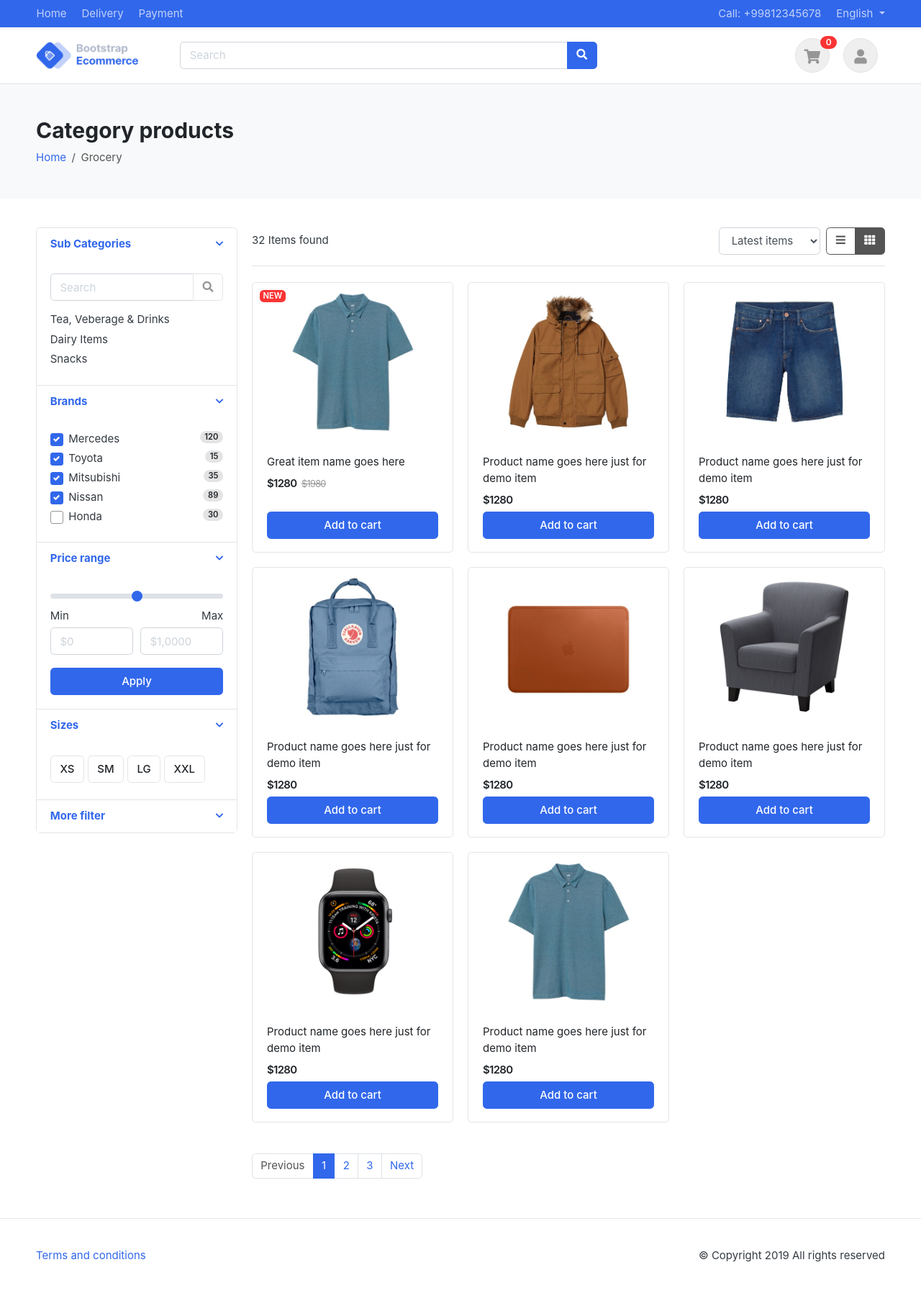
After one commit to jahirbd350/php-mysql-ecommerce, a PHP site: page /isd-ecommerce/category_page.php?category_id=6 in a window 1280 px wide. The commit adds this page. Shown: the whole page at 72% size. Run offline with PHP 8.4, Linux system fonts and the light colour scheme; data comes from the database, SQL or seed files in the repository.

Commit message:
12 Jan 21 Updated

```diff
--- a/app/classes/Category.php
+++ b/app/classes/Category.php
@@ -143,4 +143,15 @@ class Category extends Database
             die('AllActiveCategory error : '.mysqli_error($link));
         }
     }
+
+    public function categoryInfoById($id){
+        $link = Database::db_connect();
+        $sql = "SELECT * FROM category WHERE category_id='$id'";
+
+        if (mysqli_query($link,$sql)){
+            return mysqli_query($link,$sql);
+        } else {
+            die('categoryInfoById error : '.mysqli_error($link));
+        }
+    }
 }
--- a/app/classes/SubCategory.php
+++ b/app/classes/SubCategory.php
@@ -98,4 +98,14 @@ class SubCategory
         }
     }
 
+    public function subCategoryByCategoryId($categoryId){
+        $link = Database::db_connect();
+        $sql = "SELECT * FROM sub_category WHERE category_id = '$categoryId'";
+        if (mysqli_query($link, $sql)) {
+            return mysqli_query($link,$sql);
+        } else {
+            die('subCategoryByCategoryId Query Problem ' . mysqli_error($link));
+        }
+    }
+
 }
--- /dev/null
+++ b/category_page.php
@@ -0,0 +1,418 @@
+<?php
+session_start();
+include 'vendor/autoload.php';
+use App\classes\Category;
+use App\classes\Product;
+use App\classes\SubCategory;
+
+$category_id = $_GET['category_id'];
+
+$category = new Category();
+$categoryinfo = mysqli_fetch_assoc($category->categoryInfoById($category_id));
+
+$subCategory = new SubCategory();
+$subCategoryInfo = $subCategory->subCategoryByCategoryId($category_id);
+
+if(isset($_GET["action"]))
+{
+    if($_GET["action"] == "deleteCartItem")
+    {
+        foreach($_SESSION["shopping_cart"] as $keys => $values)
+        {
+            if($values["item_id"] == $_GET["id"])
+            {
+                unset($_SESSION["shopping_cart"][$keys]);
+                //echo '<script>alert("Item Removed")</script>';
+                //echo '<script>window.location="product_details.php"</script>';
+            }
+        }
+    }
+}
+
+    include 'header.php';
+?>
+
+
+<!-- ========================= SECTION PAGETOP ========================= -->
+<section class="section-pagetop bg">
+<div class="container">
+	<h2 class="title-page">Category products</h2>
+	<nav>
+	<ol class="breadcrumb text-white">
+	    <li class="breadcrumb-item"><a href="index.php">Home</a></li>
+	    <li class="breadcrumb-item active" aria-current="page"><?php echo $categoryinfo['category_name']?></li>
+	</ol>
+	</nav>
+</div> <!-- container //  -->
+</section>
+<!-- ========================= SECTION INTRO END// ========================= -->
+
+<!-- ========================= SECTION CONTENT ========================= -->
+<section class="section-content padding-y">
+<div class="container">
+
+<div class="row">
+	<aside class="col-md-3">
+
+<div class="card">
+	<article class="filter-group">
+		<header class="card-header">
+			<a href="#" data-toggle="collapse" data-target="#collapse_1" aria-expanded="true" class="">
+				<i class="icon-control fa fa-chevron-down"></i>
+				<h6 class="title">Sub Categories</h6>
+			</a>
+		</header>
+		<div class="filter-content collapse show" id="collapse_1" style="">
+			<div class="card-body">
+				<form class="pb-3">
+				<div class="input-group">
+				  <input type="text" class="form-control" placeholder="Search">
+				  <div class="input-group-append">
+				    <button class="btn btn-light" type="button"><i class="fa fa-search"></i></button>
+				  </div>
+				</div>
+				</form>
+
+				<ul class="list-menu">
+                    <?php
+                    while ($subCategoryInfoDetails = mysqli_fetch_assoc($subCategoryInfo)) { ?>
+                        <li><a href="#"><?php echo $subCategoryInfoDetails['sub_category_name']; ?></a></li>
+                    <?php } ?>
+
+				</ul>
+
+			</div> <!-- card-body.// -->
+		</div>
+	</article> <!-- filter-group  .// -->
+	<article class="filter-group">
+		<header class="card-header">
+			<a href="#" data-toggle="collapse" data-target="#collapse_2" aria-expanded="true" class="">
+				<i class="icon-control fa fa-chevron-down"></i>
+				<h6 class="title">Brands </h6>
+			</a>
+		</header>
+		<div class="filter-content collapse show" id="collapse_2" style="">
+			<div class="card-body">
+				<label class="custom-control custom-checkbox">
+				  <input type="checkbox" checked="" class="custom-control-input">
+				  <div class="custom-control-label">Mercedes
+				  	<b class="badge badge-pill badge-light float-right">120</b>  </div>
+				</label>
+				<label class="custom-control custom-checkbox">
+				  <input type="checkbox" checked="" class="custom-control-input">
+				  <div class="custom-control-label">Toyota
+				  	<b class="badge badge-pill badge-light float-right">15</b>  </div>
+				</label>
+				<label class="custom-control custom-checkbox">
+				  <input type="checkbox" checked="" class="custom-control-input">
+				  <div class="custom-control-label">Mitsubishi
+				  	<b class="badge badge-pill badge-light float-right">35</b> </div>
+				</label>
+				<label class="custom-control custom-checkbox">
+				  <input type="checkbox" checked="" class="custom-control-input">
+				  <div class="custom-control-label">Nissan
+				  	<b class="badge badge-pill badge-light float-right">89</b> </div>
+				</label>
+				<label class="custom-control custom-checkbox">
+				  <input type="checkbox" class="custom-control-input">
+				  <div class="custom-control-label">Honda
+				  	<b class="badge badge-pill badge-light float-right">30</b>  </div>
+				</label>
+	</div> <!-- card-body.// -->
+		</div>
+	</article> <!-- filter-group .// -->
+	<article class="filter-group">
+		<header class="card-header">
+			<a href="#" data-toggle="collapse" data-target="#collapse_3" aria-expanded="true" class="">
+				<i class="icon-control fa fa-chevron-down"></i>
+				<h6 class="title">Price range </h6>
+			</a>
+		</header>
+		<div class="filter-content collapse show" id="collapse_3" style="">
+			<div class="card-body">
+				<input type="range" class="custom-range" min="0" max="100" name="">
+				<div class="form-row">
+				<div class="form-group col-md-6">
+				  <label>Min</label>
+				  <input class="form-control" placeholder="$0" type="number">
+				</div>
+				<div class="form-group text-right col-md-6">
+				  <label>Max</label>
+				  <input class="form-control" placeholder="$1,0000" type="number">
+				</div>
+				</div> <!-- form-row.// -->
+				<button class="btn btn-block btn-primary">Apply</button>
+			</div><!-- card-body.// -->
+		</div>
+	</article> <!-- filter-group .// -->
+	<article class="filter-group">
+		<header class="card-header">
+			<a href="#" data-toggle="collapse" data-target="#collapse_4" aria-expanded="true" class="">
+				<i class="icon-control fa fa-chevron-down"></i>
+				<h6 class="title">Sizes </h6>
+			</a>
+		</header>
+		<div class="filter-content collapse show" id="collapse_4" style="">
+			<div class="card-body">
+			  <label class="checkbox-btn">
+			    <input type="checkbox">
+			    <span class="btn btn-light"> XS </span>
+			  </label>
+
+			  <label class="checkbox-btn">
+			    <input type="checkbox">
+			    <span class="btn btn-light"> SM </span>
+			  </label>
+
+			  <label class="checkbox-btn">
+			    <input type="checkbox">
+			    <span class="btn btn-light"> LG </span>
+			  </label>
+
+			  <label class="checkbox-btn">
+			    <input type="checkbox">
+			    <span class="btn btn-light"> XXL </span>
+			  </label>
+		</div><!-- card-body.// -->
+		</div>
+	</article> <!-- filter-group .// -->
+	<article class="filter-group">
+		<header class="card-header">
+			<a href="#" data-toggle="collapse" data-target="#collapse_5" aria-expanded="false" class="">
+				<i class="icon-control fa fa-chevron-down"></i>
+				<h6 class="title">More filter </h6>
+			</a>
+		</header>
+		<div class="filter-content collapse in" id="collapse_5" style="">
+			<div class="card-body">
+				<label class="custom-control custom-radio">
+				  <input type="radio" name="myfilter_radio" checked="" class="custom-control-input">
+				  <div class="custom-control-label">Any condition</div>
+				</label>
+
+				<label class="custom-control custom-radio">
+				  <input type="radio" name="myfilter_radio" class="custom-control-input">
+				  <div class="custom-control-label">Brand new </div>
+				</label>
+
+				<label class="custom-control custom-radio">
+				  <input type="radio" name="myfilter_radio" class="custom-control-input">
+				  <div class="custom-control-label">Used items</div>
+				</label>
+
+				<label class="custom-control custom-radio">
+				  <input type="radio" name="myfilter_radio" class="custom-control-input">
+				  <div class="custom-control-label">Very old</div>
+				</label>
+			</div><!-- card-body.// -->
+		</div>
+	</article> <!-- filter-group .// -->
+</div> <!-- card.// -->
+
+	</aside> <!-- col.// -->
+	<main class="col-md-9">
+
+<header class="border-bottom mb-4 pb-3">
+		<div class="form-inline">
+			<span class="mr-md-auto">32 Items found </span>
+			<select class="mr-2 form-control">
+				<option>Latest items</option>
+				<option>Trending</option>
+				<option>Most Popular</option>
+				<option>Cheapest</option>
+			</select>
+			<div class="btn-group">
+				<a href="#" class="btn btn-outline-secondary" data-toggle="tooltip" title="List view">
+					<i class="fa fa-bars"></i></a>
+				<a href="#" class="btn  btn-outline-secondary active" data-toggle="tooltip" title="Grid view">
+					<i class="fa fa-th"></i></a>
+			</div>
+		</div>
+</header><!-- sect-heading -->
+
+<div class="row">
+	<div class="col-md-4">
+		<figure class="card card-product-grid">
+			<div class="img-wrap">
+				<span class="badge badge-danger"> NEW </span>
+				<img src="images/items/1.jpg">
+				<a class="btn-overlay" href="#"><i class="fa fa-search-plus"></i> Quick view</a>
+			</div> <!-- img-wrap.// -->
+			<figcaption class="info-wrap">
+				<div class="fix-height">
+					<a href="#" class="title">Great item name goes here</a>
+					<div class="price-wrap mt-2">
+						<span class="price">$1280</span>
+						<del class="price-old">$1980</del>
+					</div> <!-- price-wrap.// -->
+				</div>
+				<a href="#" class="btn btn-block btn-primary">Add to cart </a>
+			</figcaption>
+		</figure>
+	</div> <!-- col.// -->
+
+	<div class="col-md-4">
+		<figure class="card card-product-grid">
+			<div class="img-wrap">
+				<img src="images/items/2.jpg">
+				<a class="btn-overlay" href="#"><i class="fa fa-search-plus"></i> Quick view</a>
+			</div> <!-- img-wrap.// -->
+			<figcaption class="info-wrap">
+				<div class="fix-height">
+					<a href="#" class="title">Product name goes here just for demo item</a>
+					<div class="price-wrap mt-2">
+						<span class="price">$1280</span>
+					</div> <!-- price-wrap.// -->
+				</div>
+				<a href="#" class="btn btn-block btn-primary">Add to cart </a>
+			</figcaption>
+		</figure>
+	</div> <!-- col.// -->
+
+	<div class="col-md-4">
+		<figure class="card card-product-grid">
+			<div class="img-wrap">
+				<img src="images/items/3.jpg">
+				<a class="btn-overlay" href="#"><i class="fa fa-search-plus"></i> Quick view</a>
+			</div> <!-- img-wrap.// -->
+			<figcaption class="info-wrap">
+				<div class="fix-height">
+					<a href="#" class="title">Product name goes here just for demo item</a>
+					<div class="price-wrap mt-2">
+						<span class="price">$1280</span>
+					</div> <!-- price-wrap.// -->
+				</div>
+				<a href="#" class="btn btn-block btn-primary">Add to cart </a>
+			</figcaption>
+		</figure>
+	</div> <!-- col.// -->
+
+	<div class="col-md-4">
+		<figure class="card card-product-grid">
+			<div class="img-wrap">
+				<img src="images/items/4.jpg">
+				<a class="btn-overlay" href="#"><i class="fa fa-search-plus"></i> Quick view</a>
+			</div> <!-- img-wrap.// -->
+			<figcaption class="info-wrap">
+				<div class="fix-height">
+					<a href="#" class="title">Product name goes here just for demo item</a>
+					<div class="price-wrap mt-2">
+						<span class="price">$1280</span>
+					</div> <!-- price-wrap.// -->
+				</div>
+				<a href="#" class="btn btn-block btn-primary">Add to cart </a>
+			</figcaption>
+		</figure>
+	</div> <!-- col.// -->
+
+	<div class="col-md-4">
+		<figure class="card card-product-grid">
+			<div class="img-wrap">
+				<img src="images/items/5.jpg">
+				<a class="btn-overlay" href="#"><i class="fa fa-search-plus"></i> Quick view</a>
+			</div> <!-- img-wrap.// -->
+			<figcaption class="info-wrap">
+				<div class="fix-height">
+					<a href="#" class="title">Product name goes here just for demo item</a>
+					<div class="price-wrap mt-2">
+						<span class="price">$1280</span>
+					</div> <!-- price-wrap.// -->
+				</div>
+				<a href="#" class="btn btn-block btn-primary">Add to cart </a>
+			</figcaption>
+		</figure>
+	</div> <!-- col.// -->
+
+	<div class="col-md-4">
+		<figure class="card card-product-grid">
+			<div class="img-wrap">
+				<img src="images/items/6.jpg">
+				<a class="btn-overlay" href="#"><i class="fa fa-search-plus"></i> Quick view</a>
+			</div> <!-- img-wrap.// -->
+			<figcaption class="info-wrap">
+				<div class="fix-height">
+					<a href="#" class="title">Product name goes here just for demo item</a>
+					<div class="price-wrap mt-2">
+						<span class="price">$1280</span>
+					</div> <!-- price-wrap.// -->
+				</div>
+				<a href="#" class="btn btn-block btn-primary">Add to cart </a>
+			</figcaption>
+		</figure>
+	</div> <!-- col.// -->
+
+	<div class="col-md-4">
+		<figure class="card card-product-grid">
+			<div class="img-wrap">
+				<img src="images/items/7.jpg">
+				<a class="btn-overlay" href="#"><i class="fa fa-search-plus"></i> Quick view</a>
+			</div> <!-- img-wrap.// -->
+			<figcaption class="info-wrap">
+				<div class="fix-height">
+					<a href="#" class="title">Product name goes here just for demo item</a>
+					<div class="price-wrap mt-2">
+						<span class="price">$1280</span>
+					</div> <!-- price-wrap.// -->
+				</div>
+				<a href="#" class="btn btn-block btn-primary">Add to cart </a>
+			</figcaption>
+		</figure>
+	</div> <!-- col.// -->
+
+	<div class="col-md-4">
+		<figure class="card card-product-grid">
+			<div class="img-wrap">
+				<img src="images/items/1.jpg">
+				<a class="btn-overlay" href="#"><i class="fa fa-search-plus"></i> Quick view</a>
+			</div> <!-- img-wrap.// -->
+			<figcaption class="info-wrap">
+				<div class="fix-height">
+					<a href="#" class="title">Product name goes here just for demo item</a>
+					<div class="price-wrap mt-2">
+						<span class="price">$1280</span>
+					</div> <!-- price-wrap.// -->
+				</div>
+				<a href="#" class="btn btn-block btn-primary">Add to cart </a>
+			</figcaption>
+		</figure>
+	</div> <!-- col.// -->
+</div> <!-- row end.// -->
+
+
+<nav class="mt-4" aria-label="Page navigation sample">
+  <ul class="pagination">
+    <li class="page-item disabled"><a class="page-link" href="#">Previous</a></li>
+    <li class="page-item active"><a class="page-link" href="#">1</a></li>
+    <li class="page-item"><a class="page-link" href="#">2</a></li>
+    <li class="page-item"><a class="page-link" href="#">3</a></li>
+    <li class="page-item"><a class="page-link" href="#">Next</a></li>
+  </ul>
+</nav>
+
+	</main> <!-- col.// -->
+
+</div>
+
+</div> <!-- container .//  -->
+</section>
+<!-- ========================= SECTION CONTENT END// ========================= -->
+
+<!-- ========================= FOOTER ========================= -->
+<footer class="section-footer border-top padding-y">
+	<div class="container">
+		<p class="float-md-right">
+			&copy Copyright 2019 All rights reserved
+		</p>
+		<p>
+			<a href="#">Terms and conditions</a>
+		</p>
+	</div><!-- //container -->
+</footer>
+<!-- ========================= FOOTER END // ========================= -->
+
+
+
+</body>
+
+<!-- Mirrored from bootstrap-ecommerce.com/bootstrap-ecommerce-html/page-listing-grid.html by HTTrack Website Copier/3.x [XR&CO'2014], Fri, 02 Oct 2020 07:01:27 GMT -->
+</html>
--- a/header.php
+++ b/header.php
@@ -87,7 +87,7 @@
                                     } ?>
                                 </span>
                                 <div class="dropdown-menu dropdown-menu-right" style="width: 400px;">
-                                    <?php if (count($_SESSION["shopping_cart"])>0) { ?>
+                                    <?php if (isset($_SESSION["shopping_cart"])) { if (count($_SESSION["shopping_cart"])>0) { ?>
                                         <table class="table table-striped">
                                             <thead class="text-center">
                                                 <tr class="small text-uppercase">
@@ -116,7 +116,7 @@
                                         </table>
                                         <div class="dropdown-divider"></div>
                                         <a class="dropdown-item text-center" href="shopping-cart.php"><button class="btn btn-outline-primary">Open Cart</button></a>
-                                    <?php } else { ?>
+                                    <?php } } else { ?>
                                         <h4 class="text-center text-primary">Nothing in the shopping cart!</h4>
                                     <?php } ?>
                                 </div>
--- a/index.php
+++ b/index.php
@@ -57,7 +57,7 @@ include 'header.php';
                     <a class="nav-link pl-0" data-toggle="dropdown" href="#"><strong> <i class="fa fa-bars"></i> &nbsp  All category</strong></a>
                     <div class="dropdown-menu">
                         <?php while ($categoryInfo = mysqli_fetch_assoc($allCategory)) {?>
-                        <a class="dropdown-item" href="#"><?php echo $categoryInfo['category_name'] ?></a>
+                        <a class="dropdown-item" href="category_page.php?category_id=<?php echo $categoryInfo['category_id']; ?>"><?php echo $categoryInfo['category_name'] ?></a>
                             <div class="dropdown-divider"></div>
                         <?php } ?>
 
@@ -65,7 +65,7 @@ include 'header.php';
                 </li>
                 <?php while ($topcategoryInfo = mysqli_fetch_assoc($topCategory)) {?>
                     <li class="nav-item">
-                        <a class="nav-link" href="#"><?php echo $topcategoryInfo['category_name'] ?></a>
+                        <a class="nav-link" href="category_page.php?category_id=<?php echo $topcategoryInfo['category_id']; ?>"><?php echo $topcategoryInfo['category_name'] ?></a>
                     </li>
                 <?php } ?>
             </ul>
```
Also changed, not shown: product_details.php (+6 -5 lines).
